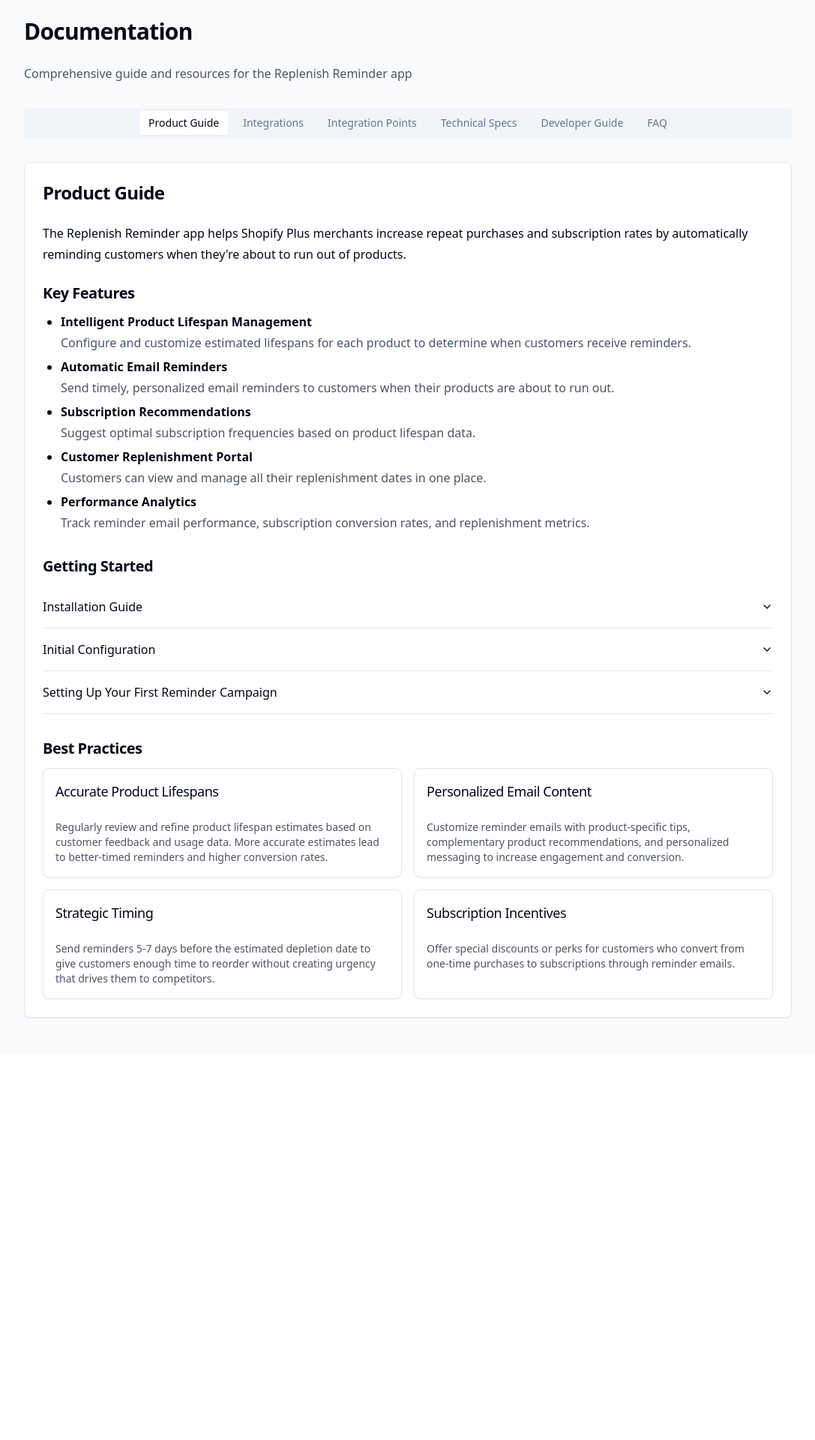
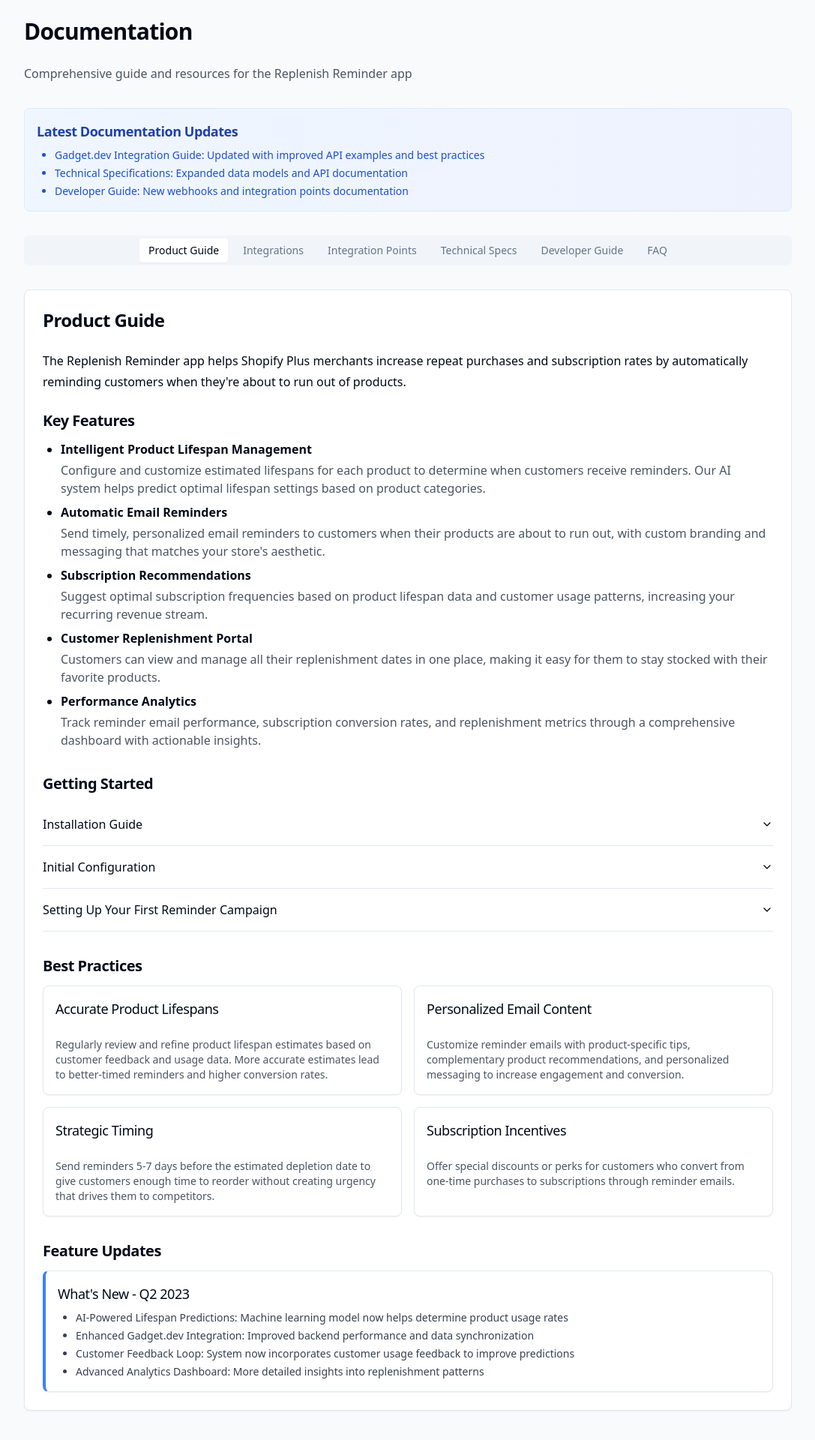
Before and after one commit to rakeshescentual/replen, a React (Vite) app: page /documentation in a window 1280 px wide. Shown: the part 88-2008 px from the top of the page at 75% size, without its empty margins (96-1183 px from the left). Before the commit the page ends 1493 px from the top, so only its background shows below. Built offline with nearby package versions, Linux system fonts and the light colour scheme.

Commit message:
Update documentation files
Keeps documentation, help files, developer files, end user FAQs, product owner files, and integration files up to date.

```diff
--- a/src/components/docs/ProductGuideDocs.tsx
+++ b/src/components/docs/ProductGuideDocs.tsx
@@ -21,31 +21,35 @@ const ProductGuideDocs = () => {
                 <span className="font-semibold">Intelligent Product Lifespan Management</span>
                 <p className="text-gray-600 mt-1">
                   Configure and customize estimated lifespans for each product to determine when customers
-                  receive reminders.
+                  receive reminders. Our AI system helps predict optimal lifespan settings based on product categories.
                 </p>
               </li>
               <li>
                 <span className="font-semibold">Automatic Email Reminders</span>
                 <p className="text-gray-600 mt-1">
-                  Send timely, personalized email reminders to customers when their products are about to run out.
+                  Send timely, personalized email reminders to customers when their products are about to run out,
+                  with custom branding and messaging that matches your store's aesthetic.
                 </p>
               </li>
               <li>
                 <span className="font-semibold">Subscription Recommendations</span>
                 <p className="text-gray-600 mt-1">
-                  Suggest optimal subscription frequencies based on product lifespan data.
+                  Suggest optimal subscription frequencies based on product lifespan data and customer usage patterns,
+                  increasing your recurring revenue stream.
                 </p>
               </li>
               <li>
                 <span className="font-semibold">Customer Replenishment Portal</span>
                 <p className="text-gray-600 mt-1">
-                  Customers can view and manage all their replenishment dates in one place.
+                  Customers can view and manage all their replenishment dates in one place, making it easy for them
+                  to stay stocked with their favorite products.
                 </p>
               </li>
               <li>
                 <span className="font-semibold">Performance Analytics</span>
                 <p className="text-gray-600 mt-1">
-                  Track reminder email performance, subscription conversion rates, and replenishment metrics.
+                  Track reminder email performance, subscription conversion rates, and replenishment metrics
+                  through a comprehensive dashboard with actionable insights.
                 </p>
               </li>
             </ul>
@@ -62,6 +66,8 @@ const ProductGuideDocs = () => {
                     <li>Go to the Shopify App Store and search for "Replenish Reminder"</li>
                     <li>Click "Add app" to install it to your Shopify store</li>
                     <li>Complete the onboarding process and configure your API keys</li>
+                    <li>Set up your Gadget.dev backend by following our integration guide</li>
+                    <li>Connect your Klaviyo account for email automation</li>
                     <li>Set up your first product lifespans and reminder templates</li>
                   </ol>
                 </AccordionContent>
@@ -74,9 +80,11 @@ const ProductGuideDocs = () => {
                   <ol className="list-decimal pl-6 space-y-2">
                     <li>Connect your Klaviyo account for email automation</li>
                     <li>Review and adjust default product lifespan estimates</li>
+                    <li>Use our AI recommendation system to optimize lifespan settings</li>
                     <li>Customize email templates for your brand</li>
                     <li>Set up reminder scheduling preferences</li>
                     <li>Configure your customer-facing "My Replenishments" portal</li>
+                    <li>Test the system with sample customers and products</li>
                   </ol>
                 </AccordionContent>
               </AccordionItem>
@@ -90,8 +98,10 @@ const ProductGuideDocs = () => {
                     <li>Verify product lifespan settings are accurate</li>
                     <li>Customize the email template with your brand messaging</li>
                     <li>Configure the timing for when reminders should be sent</li>
+                    <li>Set up A/B testing to optimize message effectiveness</li>
                     <li>Test the campaign by sending yourself a sample reminder</li>
                     <li>Activate the campaign to start sending automatic reminders</li>
+                    <li>Monitor the dashboard for performance metrics</li>
                   </ol>
                 </AccordionContent>
               </AccordionItem>
@@ -131,6 +141,27 @@ const ProductGuideDocs = () => {
               </Card>
             </div>
           </section>
+
+          <section>
+            <Heading className="text-xl font-semibold mb-3">Feature Updates</Heading>
+            <Card className="p-4 border-l-4 border-l-blue-500">
+              <Heading className="text-lg font-medium mb-2">What's New - Q2 2023</Heading>
+              <ul className="list-disc pl-6 space-y-1">
+                <li className="text-sm text-gray-700">
+                  <span className="font-medium">AI-Powered Lifespan Predictions:</span> Machine learning model now helps determine product usage rates
+                </li>
+                <li className="text-sm text-gray-700">
+                  <span className="font-medium">Enhanced Gadget.dev Integration:</span> Improved backend performance and data synchronization
+                </li>
+                <li className="text-sm text-gray-700">
+                  <span className="font-medium">Customer Feedback Loop:</span> System now incorporates customer usage feedback to improve predictions
+                </li>
+                <li className="text-sm text-gray-700">
+                  <span className="font-medium">Advanced Analytics Dashboard:</span> More detailed insights into replenishment patterns
+                </li>
+              </ul>
+            </Card>
+          </section>
         </div>
       </Card>
     </div>
--- a/src/components/personalized/InfoSection.tsx
+++ b/src/components/personalized/InfoSection.tsx
@@ -1,11 +1,11 @@
 
 import React from 'react';
-import { Info } from 'lucide-react';
+import { Info, Sparkles, TrendingUp, Settings } from 'lucide-react';
 
 const InfoSection: React.FC = () => {
   return (
     <div className="bg-white rounded-lg p-5 shadow-sm border border-gray-100 transition-all hover:shadow-md">
-      <div className="flex items-start space-x-3 mb-3">
+      <div className="flex items-start space-x-3 mb-4">
         <div className="p-2 bg-blue-50 rounded-full">
           <Info className="h-5 w-5 text-blue-600" />
         </div>
@@ -13,11 +13,38 @@ const InfoSection: React.FC = () => {
       </div>
 
       <p className="text-sm text-gray-700 mb-4 leading-relaxed">
-        Our AI analyzes your purchase history, browsing behavior, product reviews, and usage
-        patterns to recommend products with the highest value for your specific needs.
-        We prioritize products that have proven value based on cost efficiency,
-        effectiveness, and customer satisfaction.
+        Our AI analyzes multiple data points from your shopping behavior to provide the most
+        relevant recommendations:
       </p>
+
+      <div className="space-y-3 mb-4">
+        <div className="flex items-start">
+          <div className="p-1.5 bg-indigo-50 rounded-full mr-3 mt-0.5">
+            <Sparkles className="h-3.5 w-3.5 text-indigo-600" />
+          </div>
+          <p className="text-sm text-gray-600">
+            <span className="font-medium text-gray-700">Purchase History:</span> We analyze what you've bought and when
+          </p>
+        </div>
+
+        <div className="flex items-start">
+          <div className="p-1.5 bg-indigo-50 rounded-full mr-3 mt-0.5">
+            <TrendingUp className="h-3.5 w-3.5 text-indigo-600" />
+          </div>
+          <p className="text-sm text-gray-600">
+            <span className="font-medium text-gray-700">Usage Patterns:</span> We estimate when products will run out
+          </p>
+        </div>
+
+        <div className="flex items-start">
+          <div className="p-1.5 bg-indigo-50 rounded-full mr-3 mt-0.5">
+            <Settings className="h-3.5 w-3.5 text-indigo-600" />
+          </div>
+          <p className="text-sm text-gray-600">
+            <span className="font-medium text-gray-700">Product Affinity:</span> We identify complementary items you might enjoy
+          </p>
+        </div>
+      </div>
 
       <div className="mt-4 pt-4 border-t border-gray-100">
         <div className="flex items-center mb-2">
--- a/src/pages/Documentation.tsx
+++ b/src/pages/Documentation.tsx
@@ -21,6 +21,21 @@ const Documentation = () => {
             <Text className="text-gray-600">
               Comprehensive guide and resources for the Replenish Reminder app
             </Text>
+          </div>
+
+          <div className="mb-8 bg-gradient-to-r from-blue-50 to-indigo-50 p-4 rounded-lg border border-blue-100">
+            <Heading className="text-lg font-semibold mb-2 text-blue-800">Latest Documentation Updates</Heading>
+            <ul className="list-disc pl-6 space-y-1">
+              <li className="text-sm text-blue-700">
+                <span className="font-medium">Gadget.dev Integration Guide:</span> Updated with improved API examples and best practices
+              </li>
+              <li className="text-sm text-blue-700">
+                <span className="font-medium">Technical Specifications:</span> Expanded data models and API documentation
+              </li>
+              <li className="text-sm text-blue-700">
+                <span className="font-medium">Developer Guide:</span> New webhooks and integration points documentation
+              </li>
+            </ul>
           </div>
 
           <Tabs defaultValue="product-guide" className="w-full">
```
Also changed, not shown: src/components/feedback/FeedbackInfoBox.tsx (+47 -19 lines), 1 other file (tests, documents, lock files or other folders).
